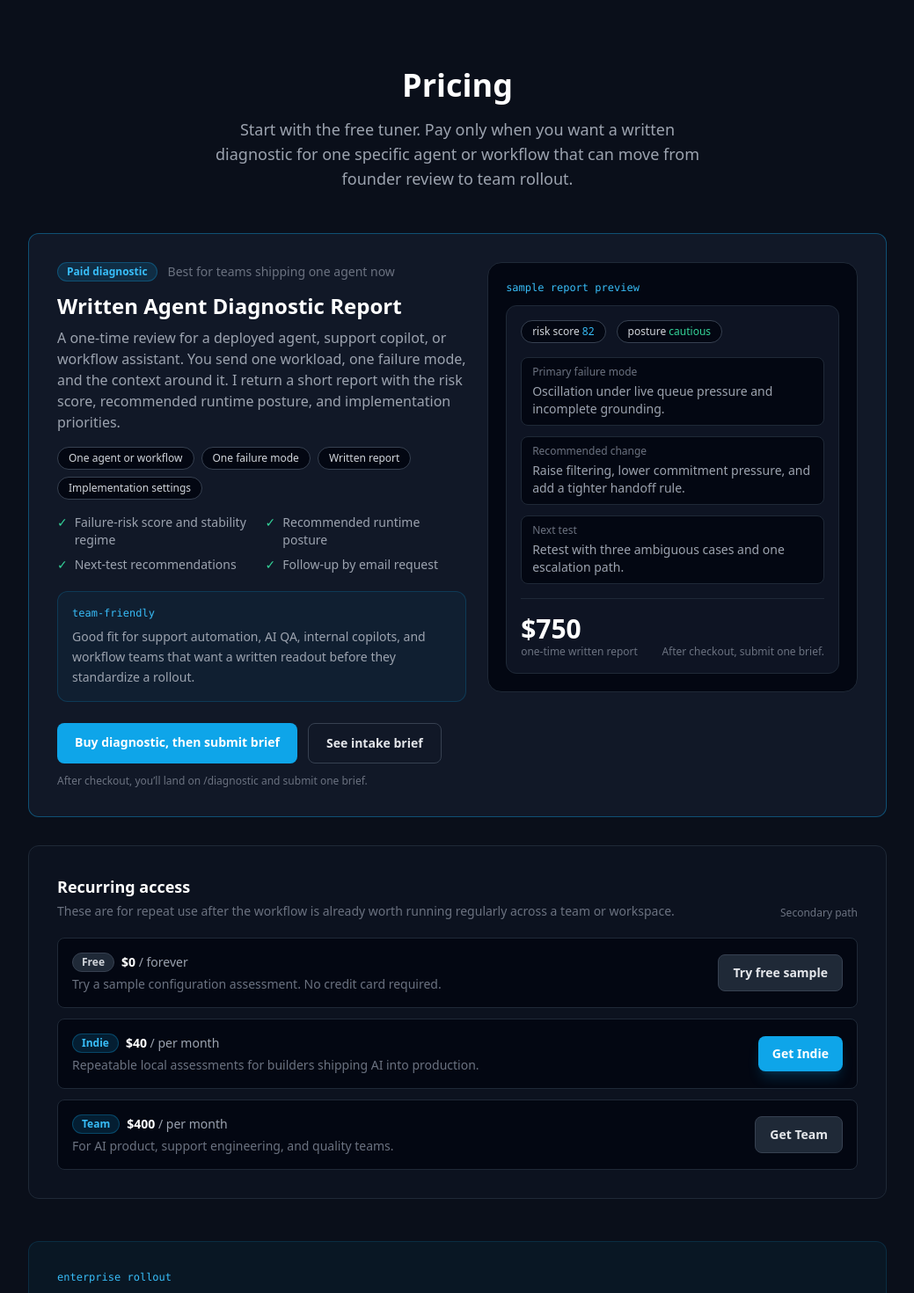
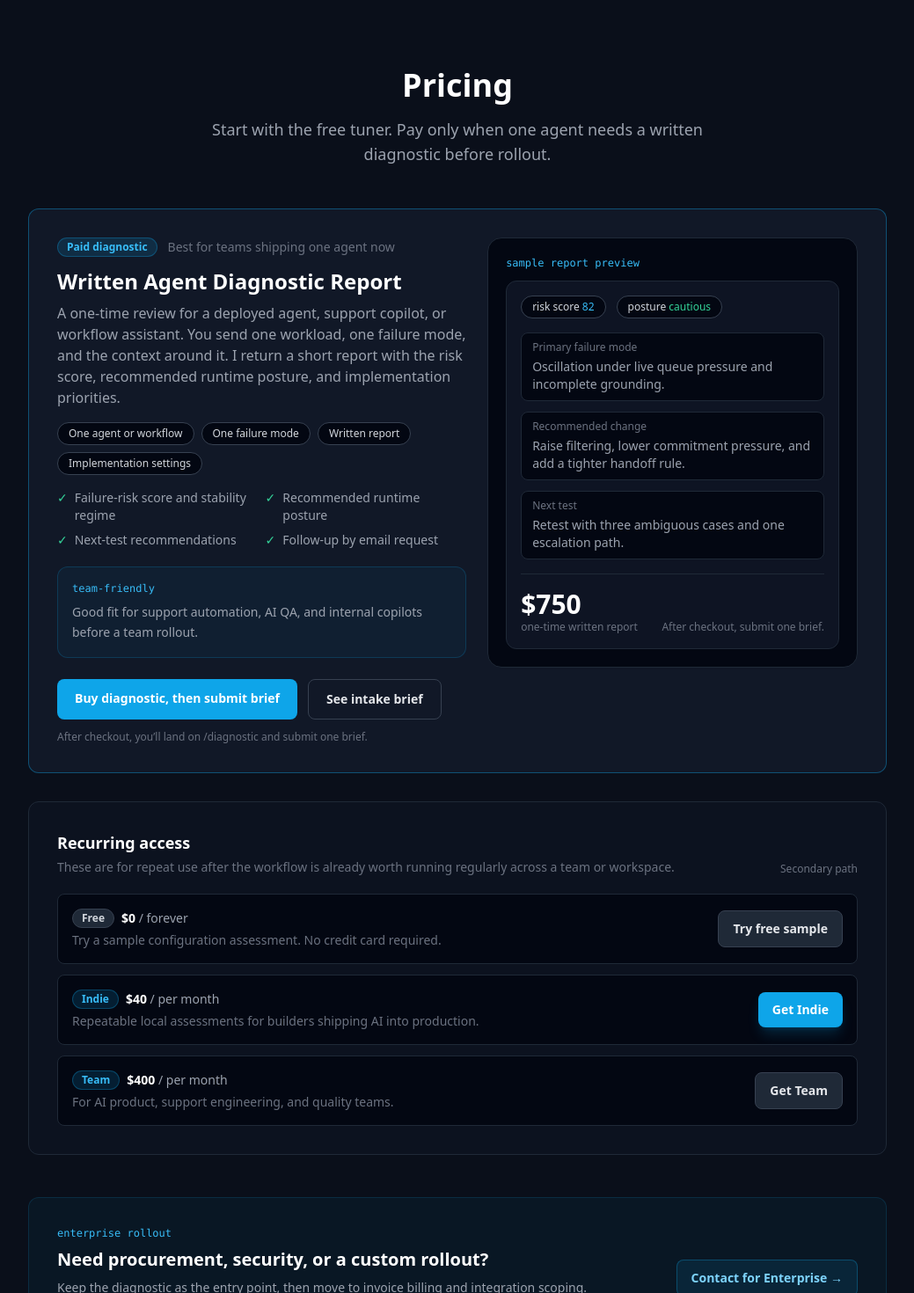
Before and after one commit to travisbergen2/rpcs1-sdk, a Next.js app in the folder packages/web/: page /pricing in a window 1280 px wide. Shown: the part 60-1530 px from the top of the page at 88% size, without its empty margins (120-1159 px from the left). Built offline with nearby package versions, Linux system fonts and the light colour scheme.

Commit message:
chore: trim hero and pricing copy

```diff
--- a/packages/web/app/page.tsx
+++ b/packages/web/app/page.tsx
@@ -88,8 +88,7 @@ export default function HomePage() {
           <span className="gradient-text">before customers do.</span>
         </h1>
         <p className="text-lg text-gray-400 max-w-2xl mx-auto mb-6 leading-relaxed">
-          Start with the tuner. Upgrade to a $750 written diagnostic when you want a failure
-          score, recommended posture, and implementation settings for one workflow.
+          Start with the tuner. Upgrade to a $750 written diagnostic for one workflow.
         </p>
         <p className="text-sm text-gray-500 max-w-xl mx-auto mb-8">
           Built for support, collaboration, and ops teams that need the agent to behave under
@@ -176,12 +175,11 @@ export default function HomePage() {
               <div className="rounded-2xl border border-sky-500/20 bg-gray-950/70 p-5 mb-5">
                 <p className="text-xs font-mono text-sky-300 mb-2">What a pilot usually reveals</p>
                 <blockquote className="text-lg sm:text-xl text-gray-100 leading-relaxed">
-                  “The model was technically correct, but it still answered in the wrong frame.”
+                  “Correct, but in the wrong frame.”
                 </blockquote>
               </div>
               <p className="text-gray-400 leading-relaxed">
-                RPCS-1 turns that into a repeatable review: state the assumption, preserve the
-                user&apos;s frame, and move toward the answer without triggering a correction spiral.
+                RPCS-1 turns that into a repeatable review: state the assumption, preserve the user&apos;s frame, and move toward the answer without triggering a correction spiral.
               </p>
             </CardContent>
           </Card>
--- a/packages/web/app/pricing/page.tsx
+++ b/packages/web/app/pricing/page.tsx
@@ -40,7 +40,7 @@ export default function PricingPage() {
       <div className="text-center mb-12">
         <h1 className="text-3xl sm:text-4xl font-bold text-white mb-4">Pricing</h1>
         <p className="text-gray-400 text-lg max-w-xl mx-auto">
-          Start with the free tuner. Pay only when you want a written diagnostic for one specific agent or workflow that can move from founder review to team rollout.
+          Start with the free tuner. Pay only when one agent needs a written diagnostic before rollout.
         </p>
       </div>
 
@@ -81,8 +81,7 @@ export default function PricingPage() {
             <div className="mt-5 rounded-xl border border-sky-500/20 bg-sky-500/5 p-4">
               <p className="text-xs font-mono text-sky-400 mb-2">team-friendly</p>
               <p className="text-sm text-gray-400 leading-relaxed">
-                Good fit for support automation, AI QA, internal copilots, and workflow teams that
-                want a written readout before they standardize a rollout.
+                Good fit for support automation, AI QA, and internal copilots before a team rollout.
               </p>
             </div>
             <div className="mt-6 flex flex-col sm:flex-row gap-3">
@@ -190,11 +189,10 @@ export default function PricingPage() {
           <div>
             <p className="text-xs font-mono text-sky-400 mb-2">enterprise rollout</p>
             <h2 className="text-xl font-semibold text-white mb-2">
-              Need a procurement-friendly path for a broader rollout?
+              Need procurement, security, or a custom rollout?
             </h2>
             <p className="text-sm text-gray-400 max-w-2xl">
-              Keep the diagnostic as the entry point, then move to a team workflow with invoice
-              billing, security review support, and custom integration scoping.
+              Keep the diagnostic as the entry point, then move to invoice billing and integration scoping.
             </p>
           </div>
           <a
```
